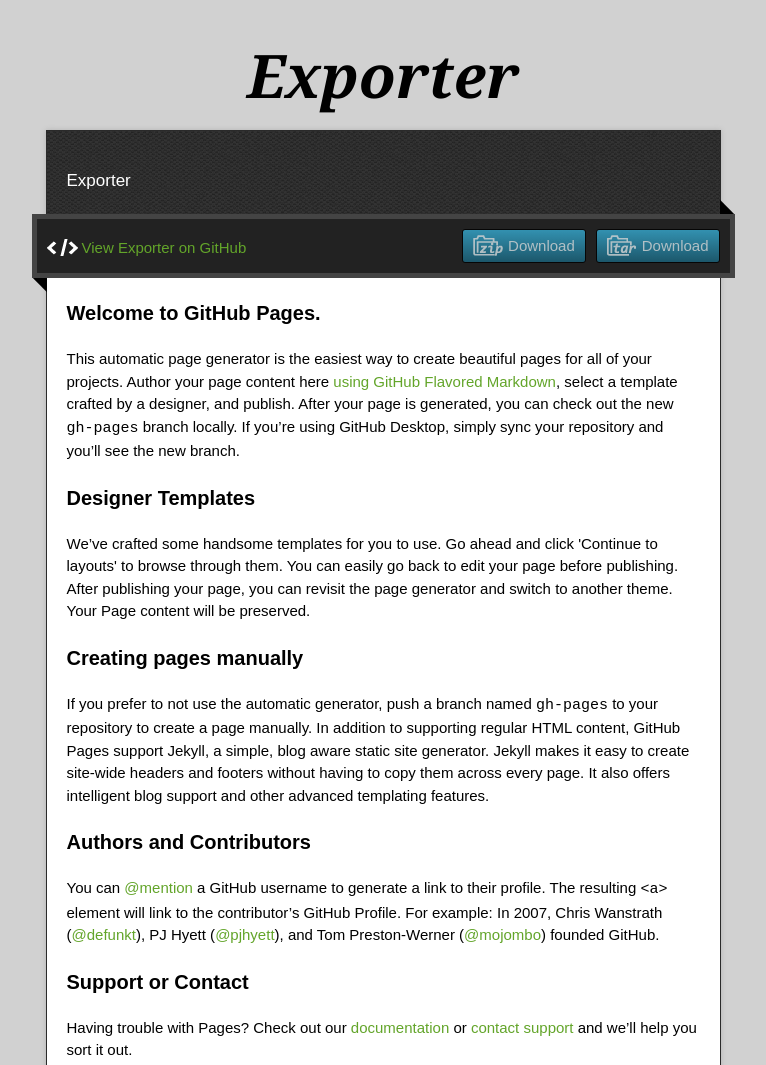
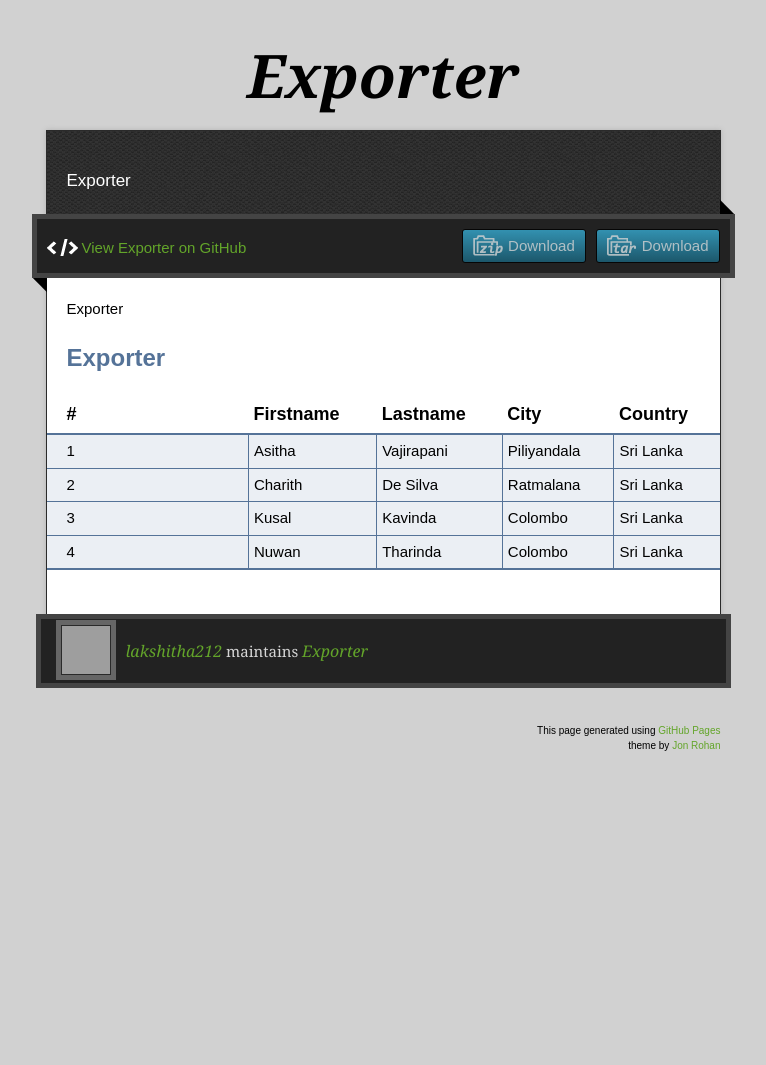
Before and after one commit to lakshitha212/Exporter, a plain HTML site: page index.html in a window 1280 px wide. Shown: the top 1065 px of the page, without its empty margins (257-1023 px from the left). After the commit the page ends 843 px from the top, so only its background shows below. Drawn offline with nearby package versions, Linux system fonts and the light colour scheme; grey boxes are pictures that could not be loaded.

```diff
--- a/index.html
+++ b/index.html
@@ -36,30 +36,78 @@
         <span class="blc"></span><span class="trc"></span>
         </div>
         <article class="markdown-body">
-          <h3>
-<a id="welcome-to-github-pages" class="anchor" href="#welcome-to-github-pages" aria-hidden="true"><span aria-hidden="true" class="octicon octicon-link"></span></a>Welcome to GitHub Pages.</h3>
+          <p>
+</p>
 
-<p>This automatic page generator is the easiest way to create beautiful pages for all of your projects. Author your page content here <a href="https://guides.github.com/features/mastering-markdown/">using GitHub Flavored Markdown</a>, select a template crafted by a designer, and publish. After your page is generated, you can check out the new <code>gh-pages</code> branch locally. If you’re using GitHub Desktop, simply sync your repository and you’ll see the new branch.</p>
 
-<h3>
-<a id="designer-templates" class="anchor" href="#designer-templates" aria-hidden="true"><span aria-hidden="true" class="octicon octicon-link"></span></a>Designer Templates</h3>
+    Exporter
 
-<p>We’ve crafted some handsome templates for you to use. Go ahead and click 'Continue to layouts' to browse through them. You can easily go back to edit your page before publishing. After publishing your page, you can revisit the page generator and switch to another theme. Your Page content will be preserved.</p>
 
-<h3>
-<a id="creating-pages-manually" class="anchor" href="#creating-pages-manually" aria-hidden="true"><span aria-hidden="true" class="octicon octicon-link"></span></a>Creating pages manually</h3>
 
-<p>If you prefer to not use the automatic generator, push a branch named <code>gh-pages</code> to your repository to create a page manually. In addition to supporting regular HTML content, GitHub Pages support Jekyll, a simple, blog aware static site generator. Jekyll makes it easy to create site-wide headers and footers without having to copy them across every page. It also offers intelligent blog support and other advanced templating features.</p>
 
-<h3>
-<a id="authors-and-contributors" class="anchor" href="#authors-and-contributors" aria-hidden="true"><span aria-hidden="true" class="octicon octicon-link"></span></a>Authors and Contributors</h3>
 
-<p>You can <a href="https://help.github.com/articles/basic-writing-and-formatting-syntax/#mentioning-users-and-teams" class="user-mention">@mention</a> a GitHub username to generate a link to their profile. The resulting <code>&lt;a&gt;</code> element will link to the contributor’s GitHub Profile. For example: In 2007, Chris Wanstrath (<a href="https://github.com/defunkt" class="user-mention">@defunkt</a>), PJ Hyett (<a href="https://github.com/pjhyett" class="user-mention">@pjhyett</a>), and Tom Preston-Werner (<a href="https://github.com/mojombo" class="user-mention">@mojombo</a>) founded GitHub.</p>
+<div>
+    <h2>
+<a id="exporter" class="anchor" href="#exporter" aria-hidden="true"><span aria-hidden="true" class="octicon octicon-link"></span></a>Exporter</h2>
 
-<h3>
-<a id="support-or-contact" class="anchor" href="#support-or-contact" aria-hidden="true"><span aria-hidden="true" class="octicon octicon-link"></span></a>Support or Contact</h3>
+        <div id="content_tbl">
+            <div>
+                <table>
+                    <thead>
+                    <tr>
+                        <th>#</th>
+                        <th>Firstname</th>
+                        <th>Lastname</th>
+                        <th>City</th>
+                        <th>Country</th>
+                    </tr>
+                    </thead>
+                    <tbody>
+                    <tr>
+                        <td>1</td>
+                        <td>Asitha</td>
+                        <td>Vajirapani</td>
+                        <td>Piliyandala</td>
+                        <td>Sri Lanka</td>
+                    </tr>
+                    <tr>
+                        <td>2</td>
+                        <td>Charith</td>
+                        <td>De Silva</td>
+                        <td>Ratmalana</td>
+                        <td>Sri Lanka</td>
+                    </tr>
+                    <tr>
+                        <td>3</td>
+                        <td>Kusal</td>
+                        <td>Kavinda</td>
+                        <td>Colombo</td>
+                        <td>Sri Lanka</td>
+                    </tr>
+                    <tr>
+                        <td>4</td>
+                        <td>Nuwan</td>
+                        <td>Tharinda</td>
+                        <td>Colombo</td>
+                        <td>Sri Lanka</td>
+                    </tr>
+                    </tbody>
+                </table>
+            </div>
+        </div>
 
-<p>Having trouble with Pages? Check out our <a href="https://help.github.com/pages">documentation</a> or <a href="https://github.com/contact">contact support</a> and we’ll help you sort it out.</p>
+</div>
+
+
+
+
+
+
+
+
+
+<p>
+</p>
         </article>
       </div>
     </div>
```
Also changed, not shown: params.json (+1 -1 lines).
